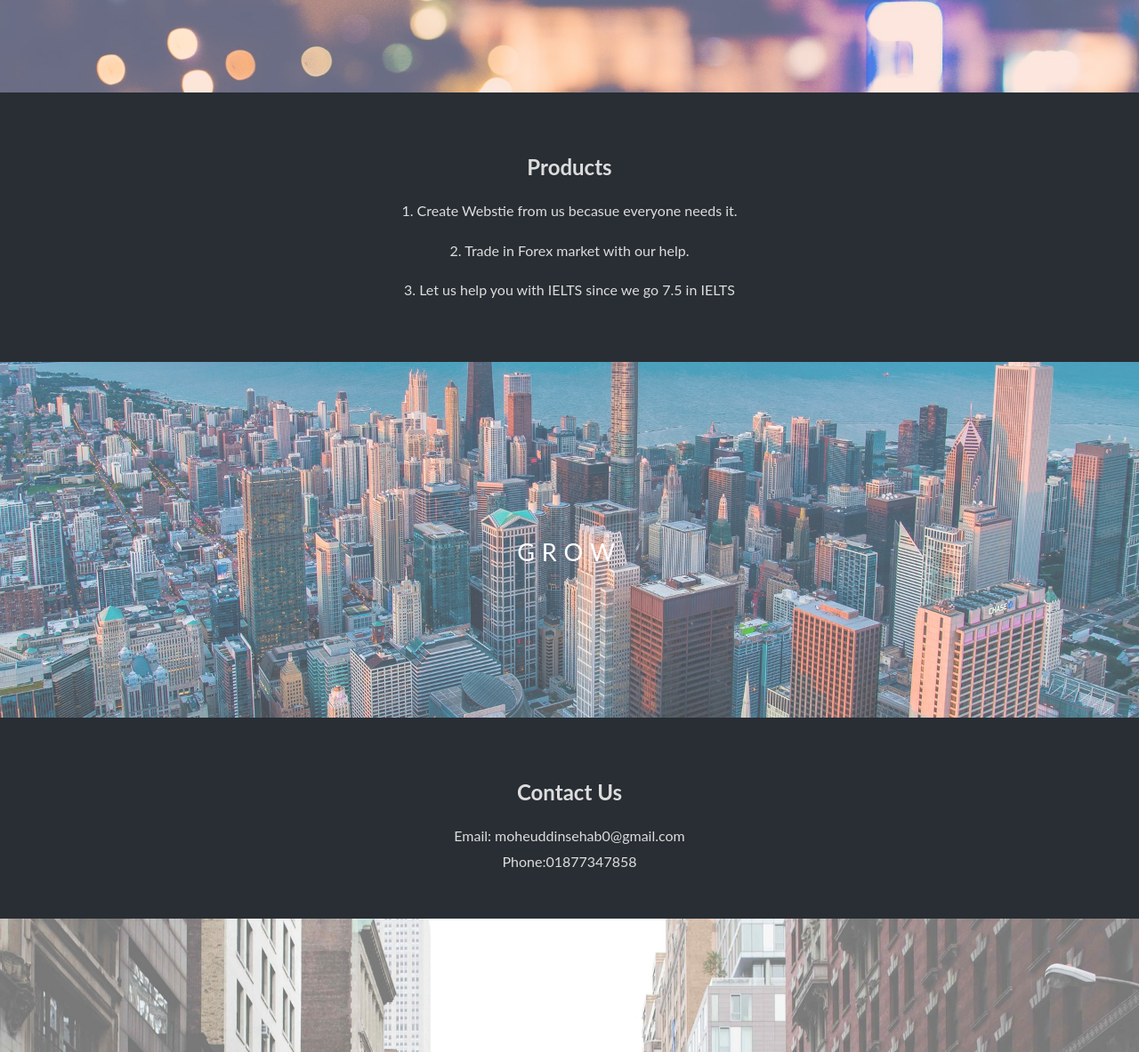
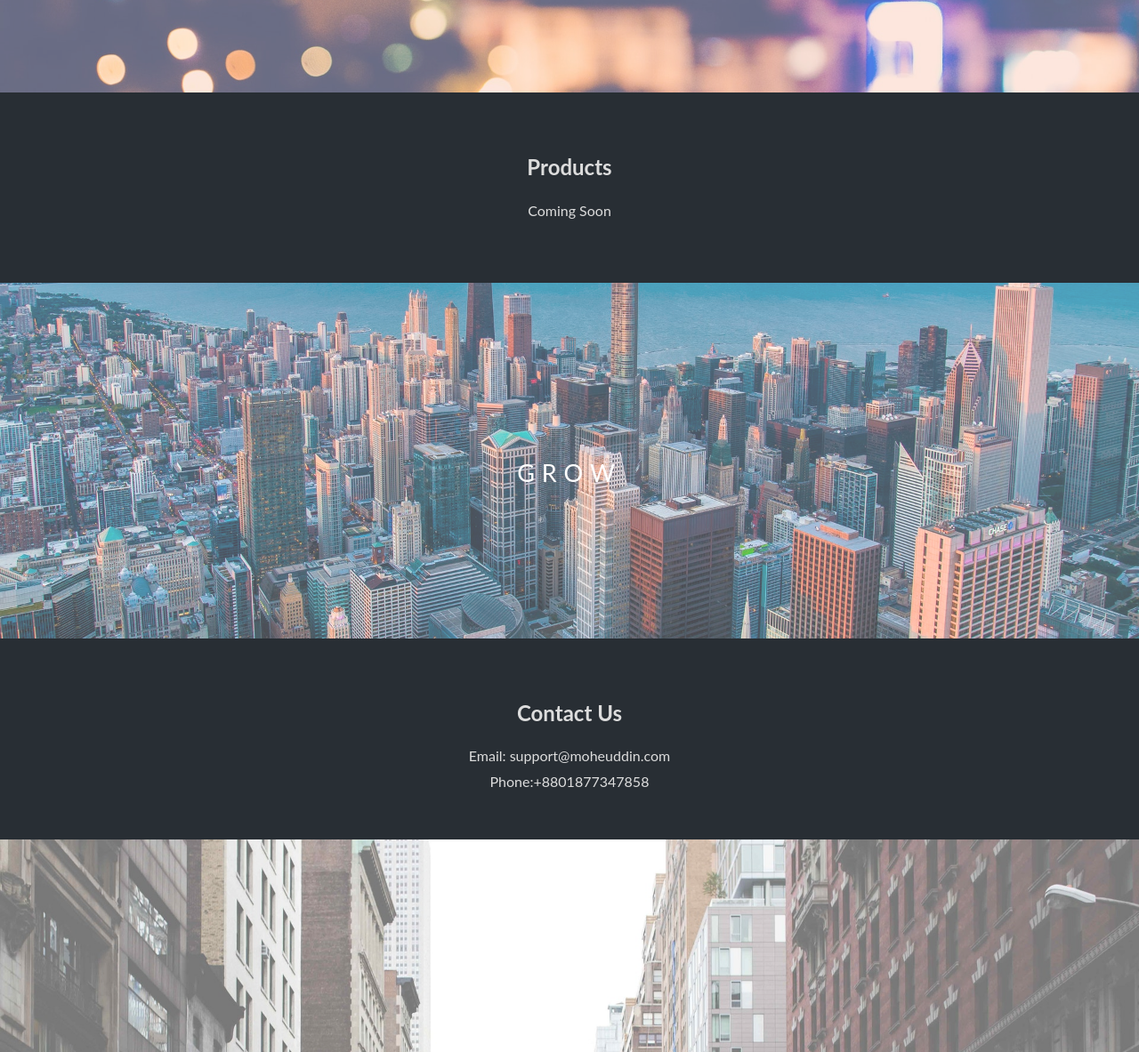
Before and after one commit to sehab084/msBusinessParallax, a plain HTML site: page index.html in a window 1280 px wide. Shown: the part 1338-2521 px from the top of the page at 89% size. Drawn offline with Linux system fonts and the light colour scheme.

Commit message:
comming soon

```diff
--- a/index.html
+++ b/index.html
@@ -36,10 +36,9 @@
     <section class="section section-dark">
       <h2>Products</h2>
 
-      <p>1. Create Webstie from us becasue everyone needs it.</p>
-      <p></p>
-      2. Trade in Forex market with our help.
-      <p>3. Let us help you with IELTS since we go 7.5 in IELTS</p>
+      <p>Coming Soon</p>
+
+
     </section>
 
     <div class="pimg3">
@@ -52,8 +51,8 @@
 
     <section class="section section-dark">
       <h2>Contact Us</h2>
-      <div>Email: moheuddinsehab0@gmail.com</div>
-      <div>Phone:01877347858</div>
+      <div>Email: support@moheuddin.com</div>
+      <div>Phone:+8801877347858</div>
     </section>
 
     <div class="pimg1">
```
